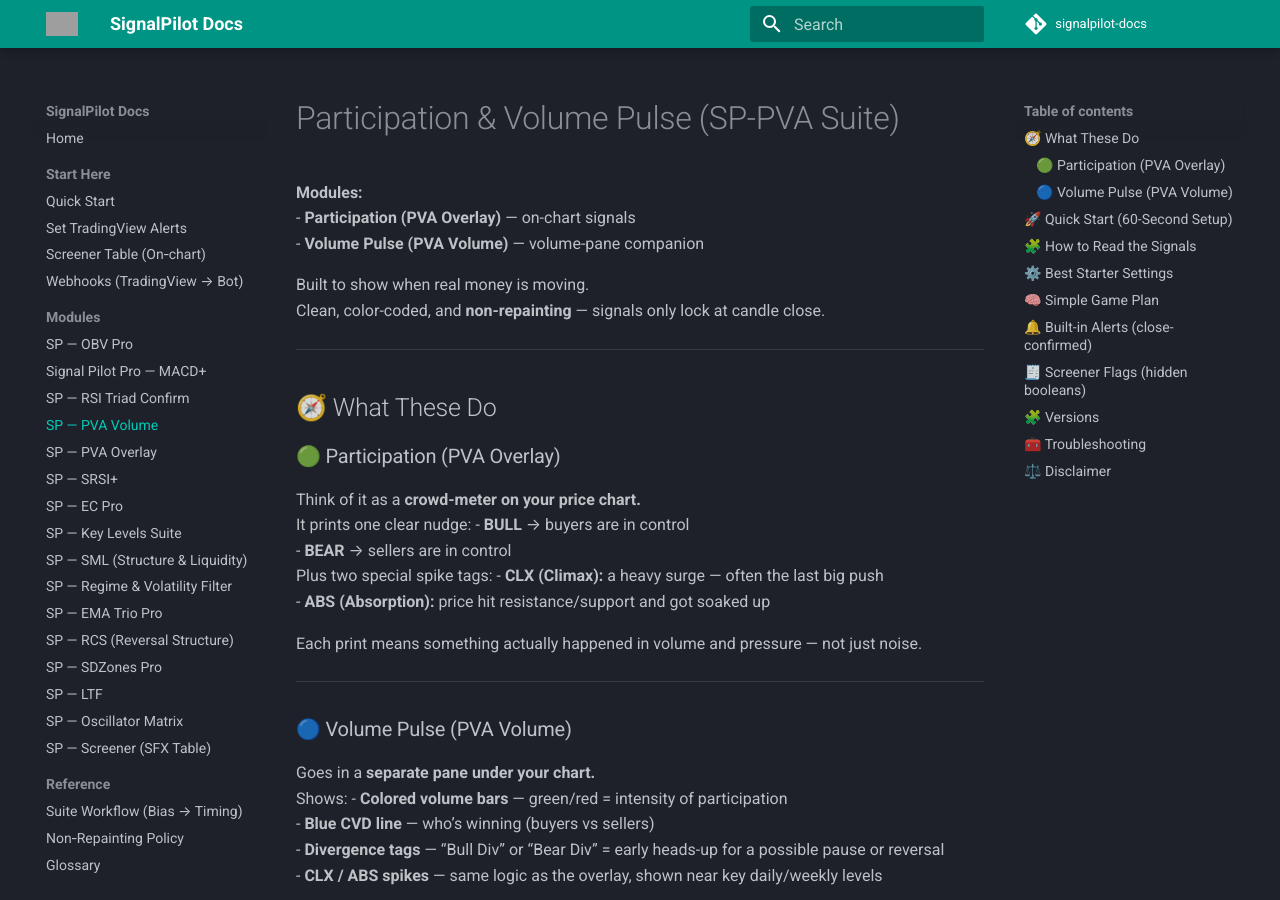
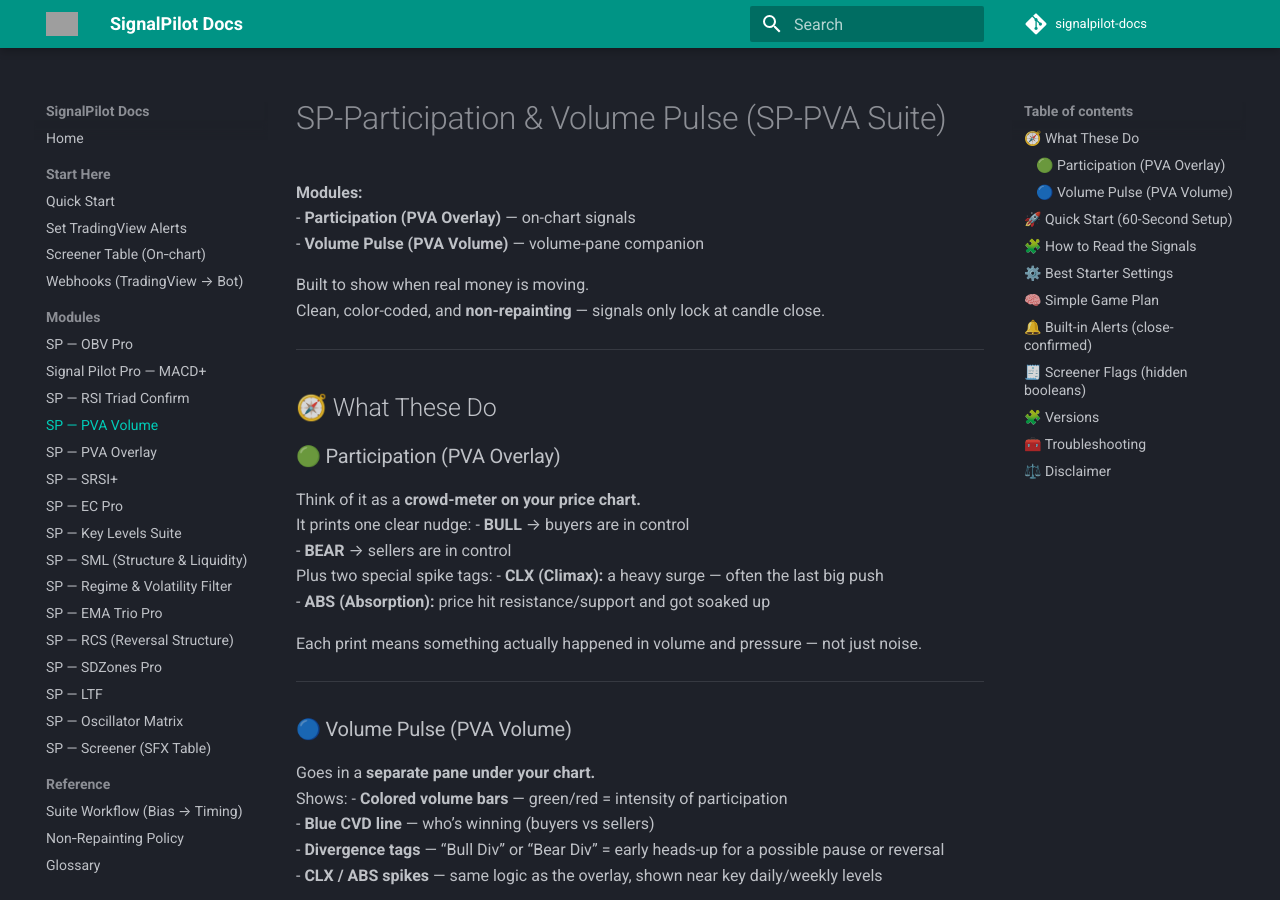
Before and after one commit to Signalpilot/signalpilot-docs, an MkDocs documentation site: the page built from docs/sp-pva-volume.md, in a window 1280 px wide and 900 px high. Built offline with MkDocs 1.6.1 and Material for MkDocs 9.7.7, drawn with Linux system fonts in a browser that asks for light colours; comment, search, counter and statistics services are not loaded; grey boxes are pictures that could not be loaded.

```diff
--- a/docs/sp-pva-volume.md
+++ b/docs/sp-pva-volume.md
@@ -1,4 +1,4 @@
-# Participation & Volume Pulse (SP-PVA Suite)
+# SP-Participation & Volume Pulse (SP-PVA Suite)
 **Modules:**
 - **Participation (PVA Overlay)** — on-chart signals
 - **Volume Pulse (PVA Volume)** — volume-pane companion
```
